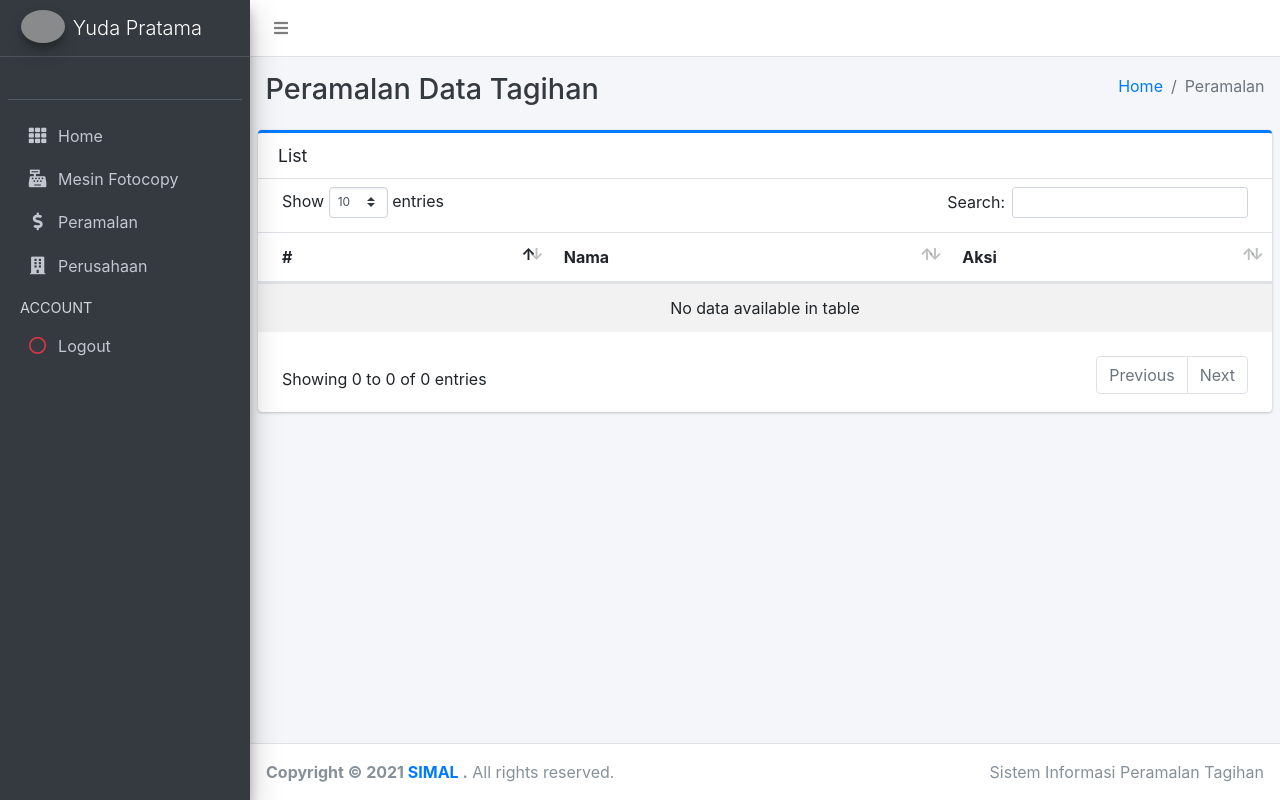
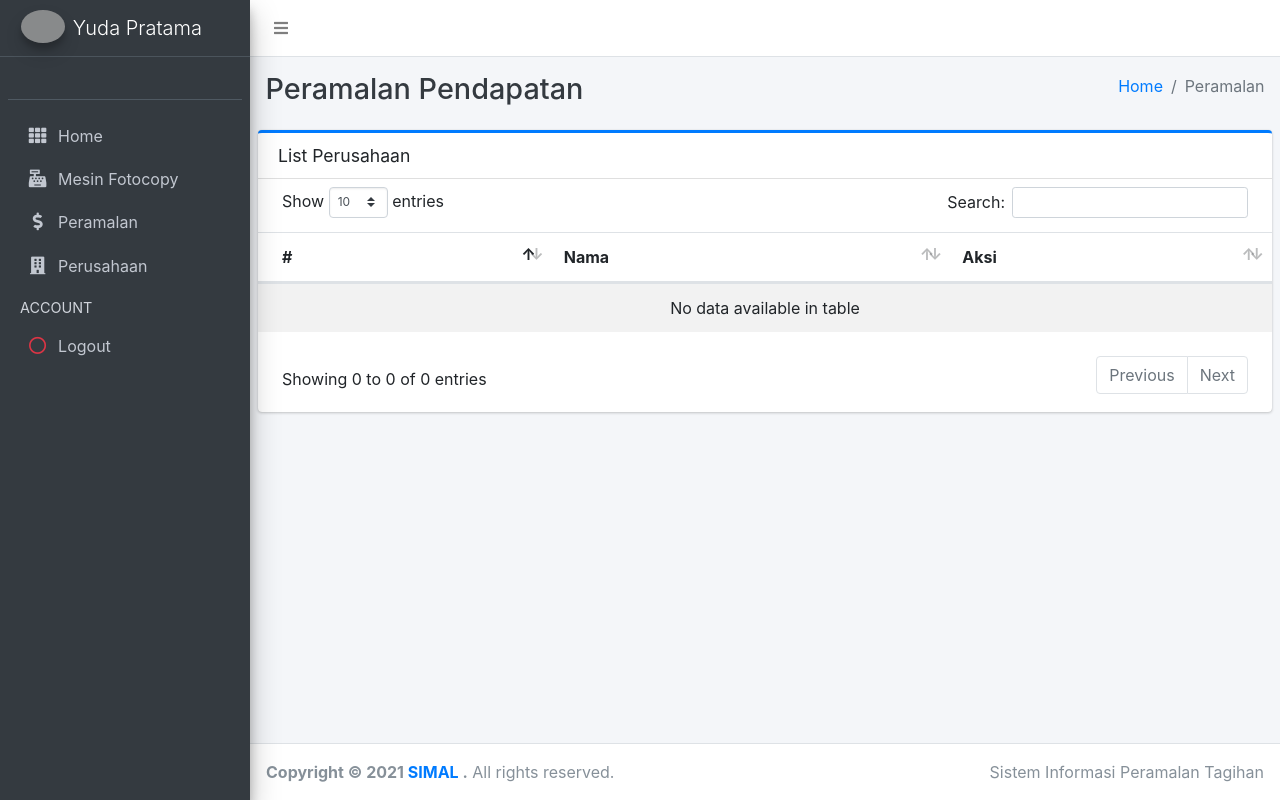
Before and after one commit to yudhayunantop/bismillahAkhir, a CodeIgniter 4 app: template app/Views/peramalan/data.php in a window 1280 px wide. Run offline with PHP 8.4 and a stand-in for CodeIgniter, Linux system fonts and the light colour scheme; the template is opened without the code that fills it, so the values that code supplies are empty; some libraries are stand-ins or nearby versions; grey boxes are pictures that could not be loaded.

Commit message:
fix kan tampilan

```diff
--- a/app/Controllers/MesinFotocopy.php
+++ b/app/Controllers/MesinFotocopy.php
@@ -94,7 +94,7 @@ class MesinFotocopy extends BaseController
     public function edit($id)
     {
         $data = [
-            'title' => 'Form Ubah Data mesinfotocopy',
+            'title' => 'Ubah Data Mesin',
             'validation' => \Config\Services::validation(),
             'mesinfotocopy' => $this->mesinFotocopyModel->getMesinFotocopy($id)
         ];
--- a/app/Controllers/PersewaanDetail.php
+++ b/app/Controllers/PersewaanDetail.php
@@ -158,7 +158,7 @@ class PersewaanDetail extends BaseController
     public function edit($id, $idPerusahaan)
     {
         $data = [
-            'title' => 'Form Ubah Data Perusahaan',
+            'title' => 'Ubah Data Perusahaan',
             'validation' => \Config\Services::validation(),
             'persewaanDetail' => $this->persewaanDetailModel->getUpdate($id),
             'idPerusahaan' => $idPerusahaan
--- a/app/Views/peramalan/data.php
+++ b/app/Views/peramalan/data.php
@@ -6,7 +6,7 @@
         <div class="container-fluid">
         <div class="row mb-2">
             <div class="col-sm-6">
-                <h1 class="m-0 text-dark">Peramalan Data Tagihan</h1>
+                <h1 class="m-0 text-dark">Peramalan Pendapatan</h1>
             </div>
             <div class="col-sm-6">
             <ol class="breadcrumb float-sm-right">
@@ -21,7 +21,7 @@
     <div class="content">
         <div class="card card-outline card-primary">
             <div class="card-header">
-                <h5 class="card-title">List <?= $title; ?></h5>
+                <h5 class="card-title">List Perusahaan</h5>
             </div>
             <div class="card-body p-0 table-responsive">
                 <table class="table table-striped" id="tabledata">
```
